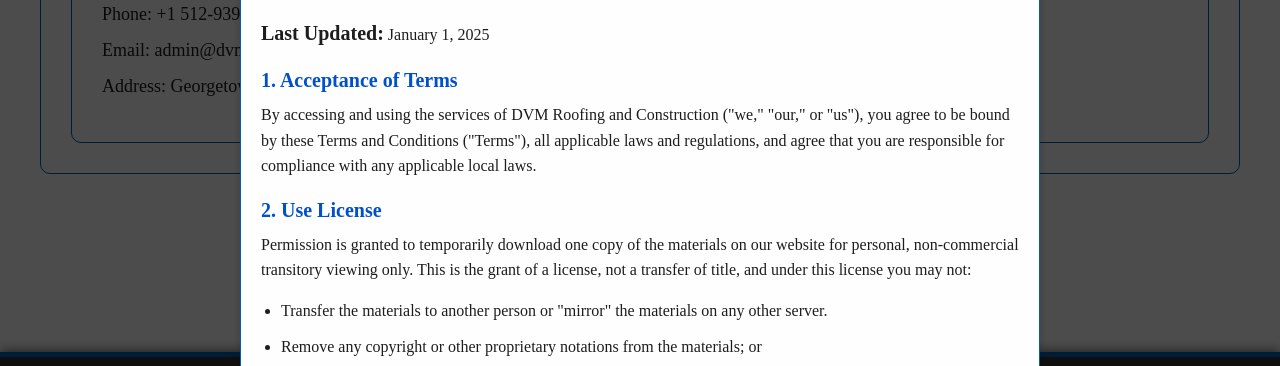
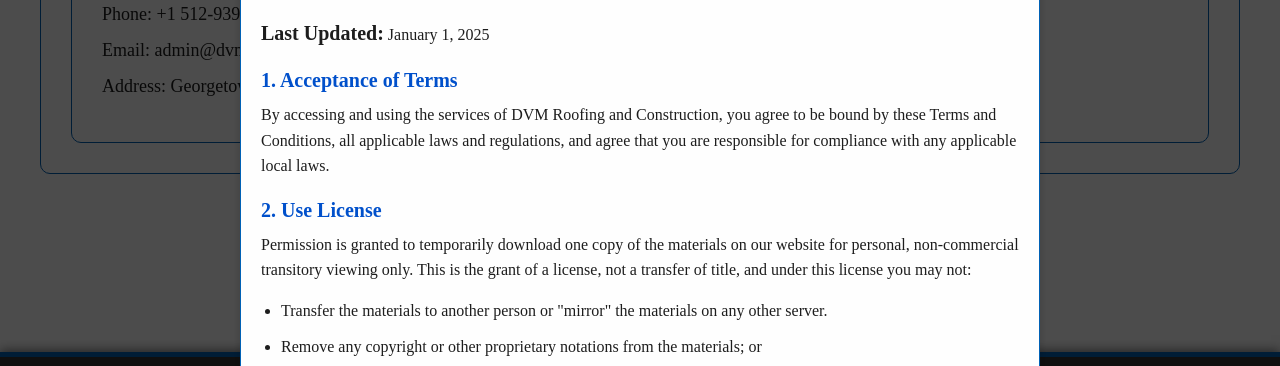
Before and after one commit to k1llj0ys/dvmroofing, a plain HTML site: page index.html in a window 1280 px wide. Both pictures are taken after a click on the link "Terms & Conditions". Shown: the part 5462-5828 px from the top of the page. Drawn offline with nearby package versions, Linux system fonts and the light colour scheme.

```diff
--- a/index.html
+++ b/index.html
@@ -270,7 +270,7 @@
                         <p><strong>Last Updated:</strong> January 1, 2025</p>
 
                         <h3>1. Acceptance of Terms</h3>
-                        <p>By accessing and using the services of DVM Roofing and Construction ("we," "our," or "us"), you agree to be bound by these Terms and Conditions ("Terms"), all applicable laws and regulations, and agree that you are responsible for compliance with any applicable local laws.</p>
+                        <p>By accessing and using the services of DVM Roofing and Construction, you agree to be bound by these Terms and Conditions, all applicable laws and regulations, and agree that you are responsible for compliance with any applicable local laws.</p>
 
                         <h3>2. Use License</h3>
                         <p>Permission is granted to temporarily download one copy of the materials on our website for personal, non-commercial transitory viewing only. This is the grant of a license, not a transfer of title, and under this license you may not:</p>
```
